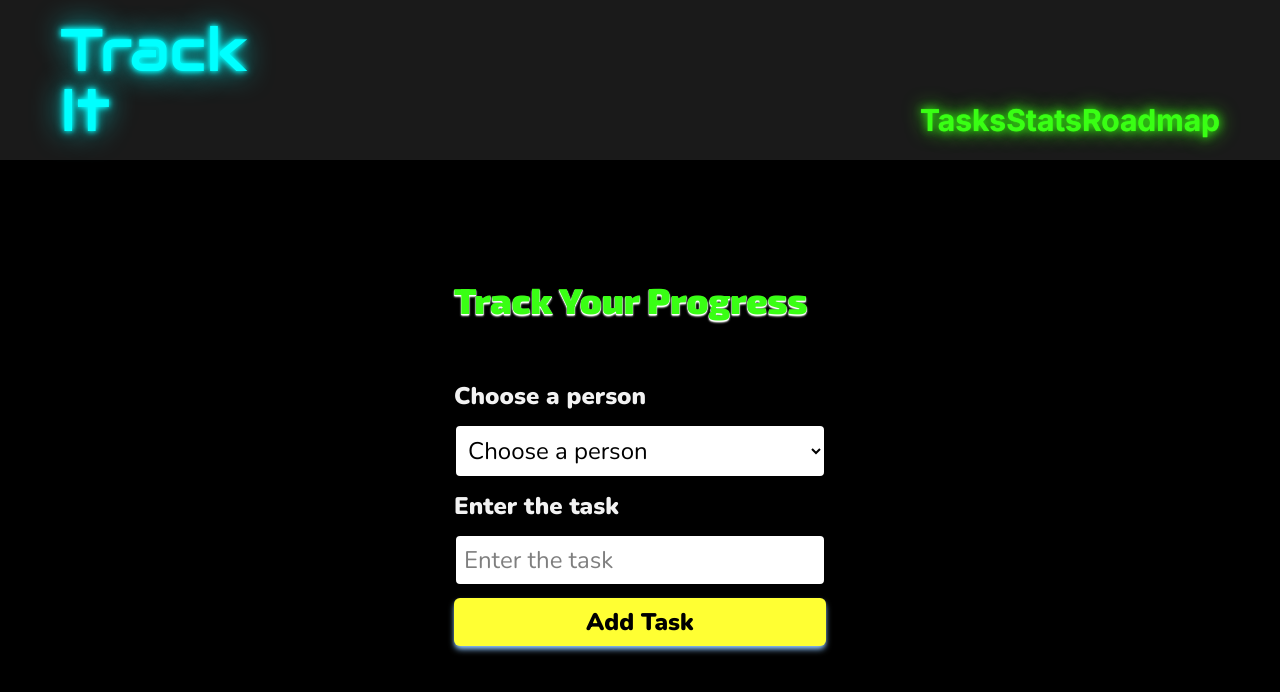
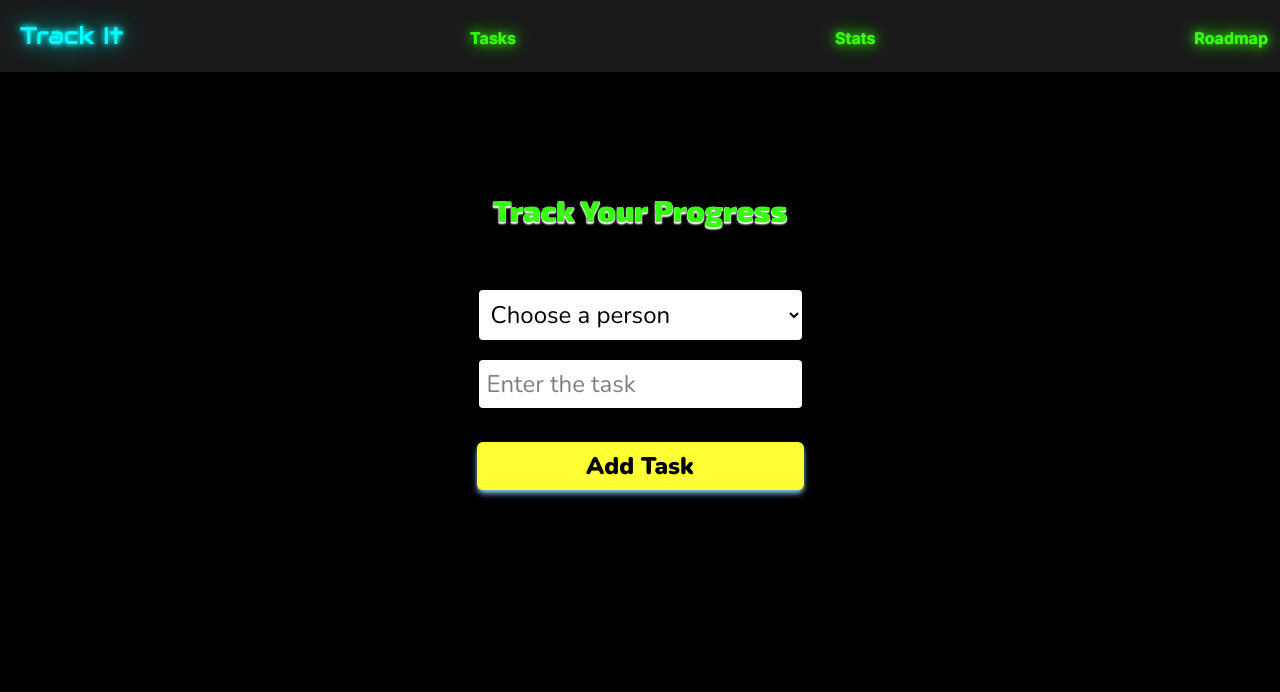
Before and after one commit to dinesh1264/schedule_tracker, a React (Vite) app: page / in a window 1280 px wide. Shown: the top 692 px of the page. Built offline with nearby package versions, Linux system fonts and the light colour scheme; no server answers; the database is empty; a web font is replaced by a local one.

Commit message:
fix:mobile landscape mode fixed

```diff
--- a/src/index.css
+++ b/src/index.css
@@ -2,10 +2,10 @@
 @import url("https://fonts.googleapis.com/css2?family=Silkscreen:wght@400;700&display=swap");
 @import url("https://fonts.googleapis.com/css2?family=Nabla&display=swap");
 @import url("https://fonts.googleapis.com/css2?family=Turret+Road:wght@200;300;400;500;700;800&display=swap");
-@import url('https://fonts.googleapis.com/css2?family=Share+Tech+Mono&display=swap');
-@import url('https://fonts.googleapis.com/css2?family=Audiowide&display=swap');
-@import url('https://fonts.googleapis.com/css2?family=Exo+2:ital,wght@0,100..900;1,100..900&family=Nunito:ital,wght@0,200..1000;1,200..1000&family=Orbitron:wght@400..900&display=swap');
-@import url('https://fonts.googleapis.com/css2?family=Inter:ital,opsz,wght@0,14..32,100..900;1,14..32,100..900&display=swap');
+@import url("https://fonts.googleapis.com/css2?family=Share+Tech+Mono&display=swap");
+@import url("https://fonts.googleapis.com/css2?family=Audiowide&display=swap");
+@import url("https://fonts.googleapis.com/css2?family=Exo+2:ital,wght@0,100..900;1,100..900&family=Nunito:ital,wght@0,200..1000;1,200..1000&family=Orbitron:wght@400..900&display=swap");
+@import url("https://fonts.googleapis.com/css2?family=Inter:ital,opsz,wght@0,14..32,100..900;1,14..32,100..900&display=swap");
 
 @import "tailwindcss";
 
@@ -16,7 +16,7 @@ html {
   padding: 0;
   font-family: "Nunito";
   background-color: rgb(0, 0, 0);
-  color: #F2F2F2;
+  color: #f2f2f2;
 }
 
 .header {
@@ -25,30 +25,30 @@ html {
 }
 
 .neon-cyan {
-  color: #00FFFF;
-  text-shadow: 0 0 5px #00FFFF, 0 0 10px #00FFFF, 0 0 30px #00FFFF;
+  color: #00ffff;
+  text-shadow: 0 0 5px #00ffff, 0 0 10px #00ffff, 0 0 30px #00ffff;
 }
 
-.nav:hover{
-  color: #FF00FF;
-  text-shadow: 0 0 20px #FF00FF, 0 0 10px #FF00FF, 0 0 1px #FF00FF;
+.nav:hover {
+  color: #ff00ff;
+  text-shadow: 0 0 20px #ff00ff, 0 0 10px #ff00ff, 0 0 1px #ff00ff;
 }
 
 .nav {
   font-family: "Inter";
   @apply text-3xl text-[#33f19e] font-bold;
-  color: #39FF14;
-  text-shadow: 0 0 20px #39FF14, 0 0 10px #39FF14, 0 0 1px #39FF14;
+  color: #39ff14;
+  text-shadow: 0 0 20px #39ff14, 0 0 10px #39ff14, 0 0 1px #39ff14;
 }
 
-.phone-div{
- @apply hidden;
+.phone-div {
+  @apply hidden;
 }
 
 .active-nav {
   @apply text-[#FF00FF];
-  color: #FFFF33;
-  text-shadow: 0 0 20px #FFFF33, 0 0 10px #FFFF33, 0 0 1px #FFFF33;
+  color: #ffff33;
+  text-shadow: 0 0 20px #ffff33, 0 0 10px #ffff33, 0 0 1px #ffff33;
 }
 
 .title {
@@ -96,218 +96,336 @@ html {
   @apply active:translate-y-1;
 }
 
-.roadmap-nav{
+.roadmap-nav {
   @apply text-shadow-lg text-shadow-neutral-500 border rounded-md p-2;
 }
 
-.active-roadmap-nav{
+.active-roadmap-nav {
   @apply border border-b-red-500 rounded-md p-2 text-shadow-lg text-shadow-red-500 font-black;
 }
 
-.roadmap-heading{
+.roadmap-heading {
   @apply text-4xl font-bold pb-10 text-sky-300 text-shadow-md text-shadow-white;
 }
 
-.dinesh{
+.dinesh {
   @apply shadow-2xl shadow-fuchsia-400;
 }
 
-.roshan{
+.roshan {
   @apply shadow-2xl shadow-white;
 }
 
-.link-title{
- @apply text-3xl font-extrabold pb-2 text-red-500;
+.link-title {
+  @apply text-3xl font-extrabold pb-2 text-red-500;
 }
 
-.links{
- @apply hover:text-white text-xl pb-1 cursor-pointer font-bold
+.links {
+  @apply hover:text-white text-xl pb-1 cursor-pointer font-bold;
 }
 
-.links:link{
-  @apply text-white hover:bg-orange-500
+.links:link {
+  @apply text-white hover:bg-orange-500;
 }
 
-.links:visited{
-  @apply text-blue-500
+.links:visited {
+  @apply text-blue-500;
 }
 
-.links:visited:hover{
-  @apply text-white
+.links:visited:hover {
+  @apply text-white;
 }
 
-@media only screen and (max-width:600px){
-  .header-list{
+@media only screen and (max-width: 600px) {
+  .header-list {
     @apply px-2 mx-1 gap-2;
   }
 
-  .header{
+  .header {
     @apply text-2xl ml-2 mx-7;
   }
 
-  .nav{
-    @apply text-[1rem]
+  .nav {
+    @apply text-[1rem];
   }
 
-  .form-legend{
+  .form-legend {
     @apply text-3xl text-center;
   }
 
-  .form-div label{
+  .form-div label {
     @apply hidden;
   }
 
-  .form-inner-div{
+  .form-inner-div {
     @apply w-auto gap-1;
   }
 
-  .form-inner-div button{
-    @apply mt-4
+  .form-inner-div button {
+    @apply mt-4;
   }
 
-  .todo-div{
+  .todo-div {
     @apply flex flex-col ml-2;
   }
 
-  .todo-card{
+  .todo-card {
     @apply w-full h-full;
   }
 
-  .todo-header{
+  .todo-header {
     @apply text-2xl;
   }
 
-  .todo-task-div{
+  .todo-task-div {
     @apply gap-0 px-0;
   }
 
-  .task-text{
-    @apply w-[14rem]
+  .task-text {
+    @apply w-[14rem];
   }
 
-  .todo-list{
+  .todo-list {
     @apply text-2xl mt-10;
   }
 
-  .todo-icon{
+  .todo-icon {
     @apply text-3xl;
   }
 
-  .tracker{
+  .tracker {
     @apply ml-0 my-20;
   }
 
-  .tracker-main-div{
+  .tracker-main-div {
     @apply flex flex-col mx-2;
   }
 
-  .card{
-    @apply skew-0 w-[22rem] mb-10
+  .card {
+    @apply skew-0 w-[22rem] mb-10;
   }
 
-  .tracker-info{
-    @apply text-xl
-  }
-
-  .card-heading{
-    @apply text-3xl
-  }
-
-  .card-title{
+  .tracker-info {
     @apply text-xl;
   }
 
-  .roadmap-div{
+  .card-heading {
+    @apply text-3xl;
+  }
+
+  .card-title {
+    @apply text-xl;
+  }
+
+  .roadmap-div {
     @apply flex flex-col gap-0;
   }
 
-  .roadmap-heading{
+  .roadmap-heading {
     @apply pb-5;
   }
 
-  .mermaid svg{
-    @apply w-full h-full
+  .mermaid svg {
+    @apply w-full h-full;
   }
 
-  .link-title{
-    @apply text-2xl pt-5
+  .link-title {
+    @apply text-2xl pt-5;
   }
 
-  .links{
+  .links {
     @apply text-xl;
   }
 
-  .roadmap-div{
-    @apply overflow-x-auto pl-2
+  .roadmap-div {
+    @apply overflow-x-auto pl-2;
   }
 
-  .roadmap-nav{
-    @apply text-2xl pr-4
+  .roadmap-nav {
+    @apply text-2xl pr-4;
   }
 
-  .roadmap-ul{
-    @apply gap-1
+  .roadmap-ul {
+    @apply gap-1;
   }
 
-  .active-roadmap-nav{
-    @apply text-2xl
+  .active-roadmap-nav {
+    @apply text-2xl;
   }
 }
 
-@media only screen and (max-width: 780px){
-  .header-list{
+@media only screen and (min-width: 667px) {
+  .header-list {
+    @apply px-2 mx-1 gap-2;
+  }
+
+  .header {
+    @apply text-2xl ml-2 mx-7;
+  }
+
+  .nav {
+    @apply text-[1rem];
+  }
+
+  .form-legend {
+    @apply text-3xl text-center;
+  }
+
+  .form-div label {
+    @apply hidden;
+  }
+
+  .form-inner-div {
+    @apply w-auto gap-1;
+  }
+
+  .form-inner-div button {
+    @apply mt-4;
+  }
+
+  .todo-div {
+    @apply flex flex-col ml-2;
+  }
+
+  .todo-card {
+    @apply w-full h-full;
+  }
+
+  .todo-header {
+    @apply text-2xl;
+  }
+
+  .todo-task-div {
+    @apply gap-0 px-0;
+  }
+
+  .task-text {
+    @apply w-[14rem];
+  }
+
+  .todo-list {
+    @apply text-2xl mt-10;
+  }
+
+  .todo-icon {
+    @apply text-3xl;
+  }
+
+  .tracker {
+    @apply ml-0 my-20;
+  }
+
+  .tracker-main-div {
+    @apply flex flex-col mx-2;
+  }
+
+  .card {
+    @apply skew-0 w-[22rem] mb-10;
+  }
+
+  .tracker-info {
+    @apply text-xl;
+  }
+
+  .card-heading {
+    @apply text-3xl;
+  }
+
+  .card-title {
+    @apply text-xl;
+  }
+
+  .roadmap-div {
+    @apply flex flex-col gap-0;
+  }
+
+  .roadmap-heading {
+    @apply pb-5;
+  }
+
+  .mermaid svg {
+    @apply w-full h-full;
+  }
+
+  .link-title {
+    @apply text-2xl pt-5;
+  }
+
+  .links {
+    @apply text-xl;
+  }
+
+  .roadmap-div {
+    @apply overflow-x-auto pl-2;
+  }
+
+  .roadmap-nav {
+    @apply text-2xl pr-4;
+  }
+
+  .roadmap-ul {
+    @apply gap-1;
+  }
+
+  .active-roadmap-nav {
+    @apply text-2xl;
+  }
+}
+
+@media only screen and (min-width: 768px) and (max-width: 959px) {
+  .header-list {
     @apply mx-5 my-5 gap-5 justify-normal;
   }
 
-  .header{
-    @apply text-4xl mr-[30%] ml-2
+  .header {
+    @apply text-4xl mr-[30%] ml-2;
   }
 
-  .nav{
-    @apply text-[1.7rem]
+  .nav {
+    @apply text-[1.7rem];
   }
 
-  .form-div{
+  .form-div {
     @apply justify-center-safe mt-[30%] mb-[30%];
   }
 
-  .todo-div{
+  .todo-div {
     @apply flex-col mx-10 overflow-y-auto;
   }
 
-  .todo-card{
+  .todo-card {
     @apply h-full mb-5 overflow-y-auto;
   }
 
-  .tracker{
+  .tracker {
     @apply ml-0 my-20;
   }
 
-  .tracker-main-div{
+  .tracker-main-div {
     @apply flex flex-col ml-[21%];
   }
 
-  .card{
-    @apply skew-0 w-[30rem] mb-16
+  .card {
+    @apply skew-0 w-[30rem] mb-16;
   }
 
-  .card-title{
+  .card-title {
     @apply text-xl;
   }
 
-  .mermaid svg{
-    @apply h-full
+  .mermaid svg {
+    @apply h-full;
   }
 
-  .roadmap-div{
-    @apply pl-2 flex flex-col gap-5
+  .roadmap-div {
+    @apply pl-2 flex flex-col gap-5;
   }
 
-  .link-title{
-    @apply pt-0
+  .link-title {
+    @apply pt-0;
   }
 
-  .roadmap-div{
-    @apply overflow-x-auto
+  .roadmap-div {
+    @apply overflow-x-auto;
   }
 }
```
